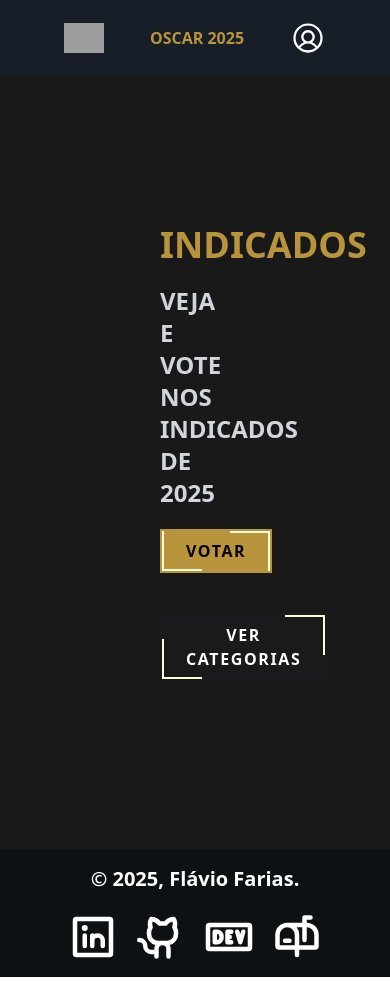
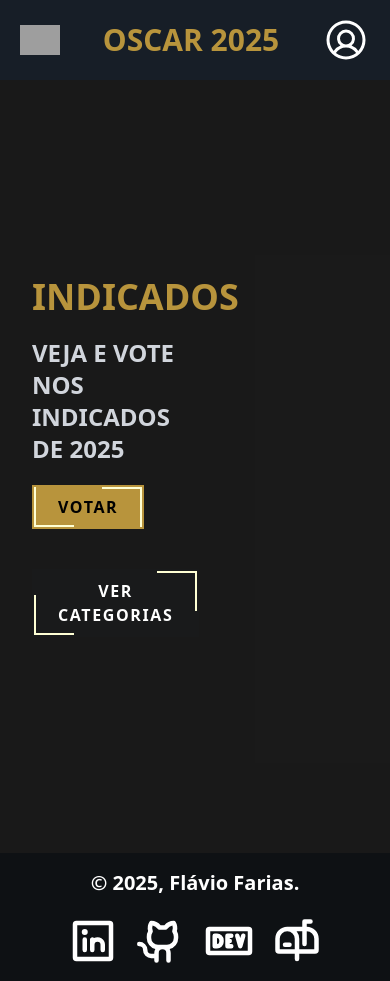
Before and after one commit to oFurabio/Oscars-frontend, a React (Vite) app: page / in a window 390 px wide. Built offline with nearby package versions, Linux system fonts and the light colour scheme; grey boxes are pictures that could not be loaded.

Commit message:
Made some updates on responsivity

```diff
--- a/src/components/navbar/Navbar.tsx
+++ b/src/components/navbar/Navbar.tsx
@@ -2,9 +2,11 @@ import { UserCircle } from "@phosphor-icons/react";
 import { Link } from "react-router-dom"
 
 function Navbar() {
+    let data = new Date().getFullYear()
+
     return (
-        <div className="bg-[#171e27] text-white w-full h-[9vh] px-6 py-1 bg-backgroundHeader flex justify-center">
-            <div className="w-full flex justify-between mx-10 text-lg">
+        <div className="bg-[#171e27] text-white w-full py-4 bg-backgroundHeader flex justify-center">
+            <div className="w-full flex justify-between mx-5 xl:mx-14 text-lg">
                 <div className="self-center">
                     <Link to="/home">
                         <img
@@ -14,13 +16,13 @@ function Navbar() {
                         />
                     </Link>
                 </div>
-                <h1 className="self-center uppercase font-extrabold text-base md:text-lg lg:text-2xl xl:text-4xl 2xl:text-6xl text-[#b8943c]">
-                    Oscar 2025
+                <h1 className="self-center uppercase font-bold text-3xl md:text-xl lg:text-2xl xl:text-4xl 2xl:text-6xl text-[#b8943c]">
+                    OSCAR {data}
                 </h1>
-                    <Link to="/login" className="flex flex-row items-center uppercase text-4xl lg:text-5xl hover:animate-pulseq">
-                        <UserCircle />
-                        <h1 className="hidden xl:contents xl:text-2xl 2xl:text-4xl">Entrar</h1>
-                    </Link>
+                <Link to="/login" className="flex hover:text-gray-400 gap-2 duration-200 items-center">
+                    <h1 className="hidden xl:contents xl:text-xl 2xl:text-2xl font-semibold uppercase">Entrar</h1>
+                    <UserCircle className="text-5xl 2xl:text-4xl items-center" />
+                </Link>
             </div>
         </div>
     );
--- a/src/components/nominees/nomineeBlock/NomineeBlock.tsx
+++ b/src/components/nominees/nomineeBlock/NomineeBlock.tsx
@@ -9,30 +9,29 @@ function NomineeBlock({ nominee, hasWinner }: nomineeBlockProps) {
     const shouldBeGrayscale = hasWinner && !nominee.winner;
 
     return (
-        <div className="text-white flex flex-col justify-center items-center">
-            <div className="relative mb-2 cursor-pointer group hover:scale-105 duration-300">
+        <div className="text-white grid grid-rows-[3fr_1fr] h-[720px]">
+            <div className="relative overflow-hidden hover:scale-102 duration-200">
                 <img
                     src={nominee.photoUrl}
                     alt={`Foto de ${nominee.name} em ${nominee.info}`}
-                    className={`w-[275px] h-[400px] object-cover group-hover:brightness-75 transition-all duration-300 ${
-                        shouldBeGrayscale ? "grayscale" : ""
+                    className={`absolute inset-0 w-full h-full object-cover object-bottom ${shouldBeGrayscale ? "grayscale" : ""
                         }`}
                 />
 
-                <div className="absolute bottom-0 w-[275px] bg-[#b8943c] text-center py-3">
-                    <span className="uppercase text-lg tracking-widest font-[FUTURA PT] font-bold text-black">
+                <span className="absolute bottom-0 left-0 right-0 font-extrabold text-black text-center uppercase bg-[#b8943c]/75 tracking-widest font-[Futura PT] px-2 py-4">
                     Faça Login para votar
                 </span>
             </div>
-            </div>
 
-            <h1 className="text-2xl h-[50px] font-[Futura PT] uppercase font-bold">
+            <div className="flex flex-col px-2 py-1">
+                <h1 className="uppercase text-2xl font-[Futura PT] font-bold">
                     {nominee.name}
                 </h1>
 
-            <p className="text-lg h-[90px] font-[Times] capitalize font-extralight">
+                <p className="text-lg font-serif capitalize font-extralight">
                     {nominee.info}
                 </p>
+            </div>
         </div>
     );
 }
--- a/src/components/nominees/nomineeList/NomineeList.tsx
+++ b/src/components/nominees/nomineeList/NomineeList.tsx
@@ -48,10 +48,10 @@ function NomineeList() {
                     />
                 </div>
             ) : (
-                <div className="flex flex-col text-xl text-white font-[Futura PT]">
-                    <div className="flex flex-row pl-10 my-5 gap-1 uppercase">
+                <div className="text-xl text-white font-[Futura PT]">
+                    <div className="px-5 my-5 uppercase">
                         <h1 className="text-[#b8943c] font-thin text-7xl">
-                            Oscar de Melhor{" "}
+                            Oscar de{" "}
                             {nominee[0]?.categories.find(
                                 (c) => c.id === Number(id)
                             )?.title}
@@ -64,11 +64,7 @@ function NomineeList() {
                         </p>
                     )}
 
-                    <div className="pl-10">
-                        <h1 className="uppercase">Indicados</h1>
-                    </div>
-
-                    <div className="grid grid-cols-1 md:grid-cols-2 lg:grid-cols-3 xl:grid-cols-4 2xl:grid-cols-5 gap-10 px-10 pb-10">
+                    <div className="grid grid-cols-1 md:grid-cols-2 lg:grid-cols-3 xl:grid-cols-4 2xl:grid-cols-5 gap-10 mx-10">
                         {nominee.map((item) => (
                             <NomineeBlock
                                 key={item.id}
--- a/src/pages/home/Home.tsx
+++ b/src/pages/home/Home.tsx
@@ -1,13 +1,15 @@
 import { Link } from "react-router-dom"
 
 function Home() {
+    let data = new Date().getFullYear()
+
     return (
         <>
             <div className="grid grid-cols-2 gap-1 h-[85vh] w-full">
                 <div className="">
-                    <div className="flex flex-col justify-center h-full w-full pl-40">
+                    <div className="flex flex-col justify-center h-full w-full pl-8 xl:pl-40">
                         <h1 className="mb-5 text-4xl xl:text-8xl font-[Futura PT] font-bold text-[#b8943c]">INDICADOS</h1>
-                        <h2 className="mb-5 text-2xl xl:text-4xl font-[Futura PT] font-bold text-gray-300">VEJA E VOTE NOS INDICADOS DE 2025</h2>
+                        <h2 className="mb-5 text-2xl xl:text-4xl font-[Futura PT] font-bold text-gray-300">VEJA E VOTE NOS INDICADOS DE {data}</h2>
                         <div className="mb-5 flex flex-col lg:flex-row gap-10">
                             <Link to="/nominees/category/1">
                                 <div className="group relative inline-block">
--- a/src/pages/login/Login.tsx
+++ b/src/pages/login/Login.tsx
@@ -28,11 +28,11 @@ export function Login() {
     }
 
     return (
-        <div className="flex flex-grow bg-gray-200/75 max-w-sm align-middle rounded-3xl px-10 py-8">
+        <div className="flex flex-grow bg-gray-200/95 max-w-sm align-middle rounded-3xl px-4 md:px-8 py-8 mx-8">
             <form
                 className="max-w-[400px] w-full mx-auto" onSubmit={login}
             >
-                <div className="flex justify-center p-6">
+                <div className="flex justify-center pb-8">
                     <img
                         src="https://www.oscars.org/themes/custom/ampas_cms/logo2x.png"
                         alt="Ícone"
@@ -51,7 +51,7 @@ export function Login() {
                         type="text"
                         id="email"
                         name="email"
-                    className="p-1 border border-gray-300 rounded-2xl px-3 focus:outline-none"
+                        className="p-1 border border-gray-500 font-serif rounded-2xl px-3 focus:outline-none"
                         placeholder="Email@example.com"
                         value={userLogin.email}
                         onChange={(e: ChangeEvent<HTMLInputElement>) => updateState(e)}
@@ -68,7 +68,7 @@ export function Login() {
                         type="password"
                         id="password"
                         name="password"
-                    className="p-1 border border-gray-300 rounded-2xl px-3 focus:outline-none"
+                        className="p-1 border border-gray-500 font-serif rounded-2xl px-3 focus:outline-none"
                         placeholder="Digite a senha"
                         value={userLogin.password}
                         onChange={(e: ChangeEvent<HTMLInputElement>) => updateState(e)}
```
Lines whose indentation alone changed are shown as unchanged.
